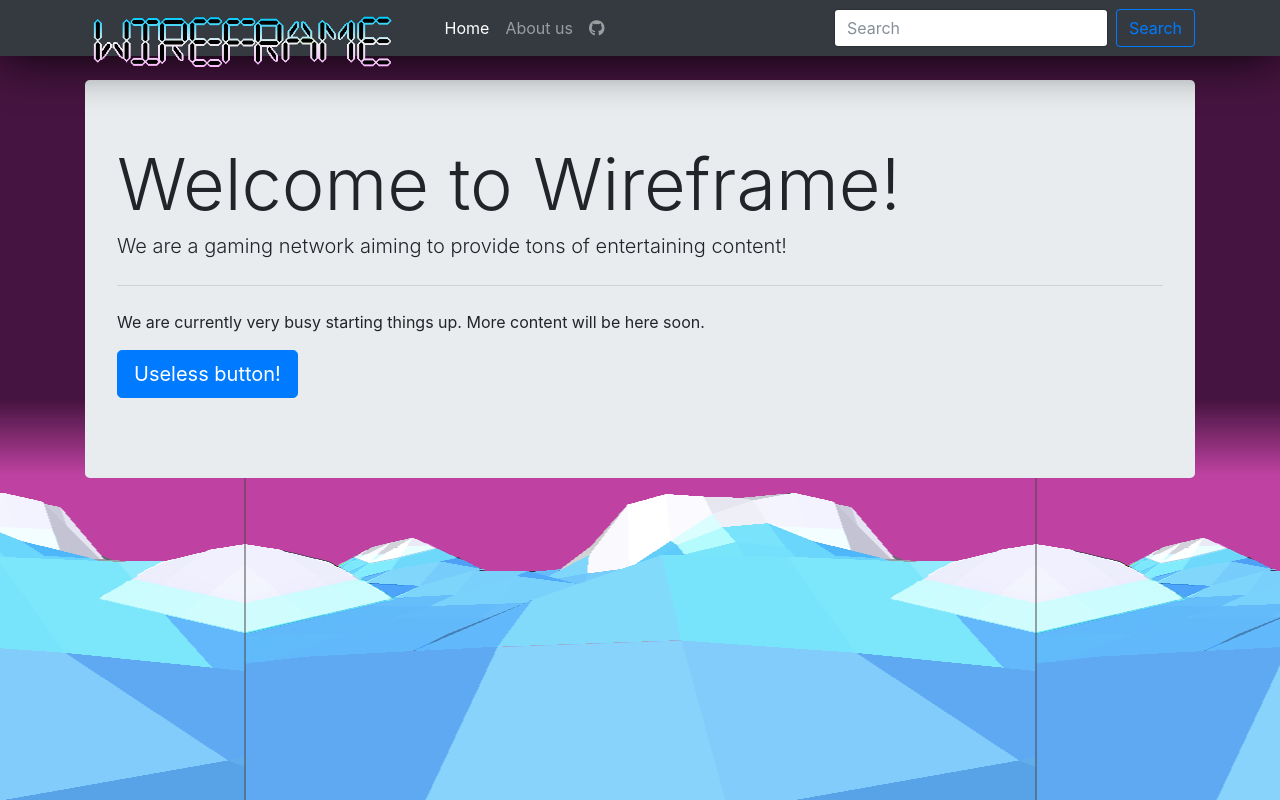
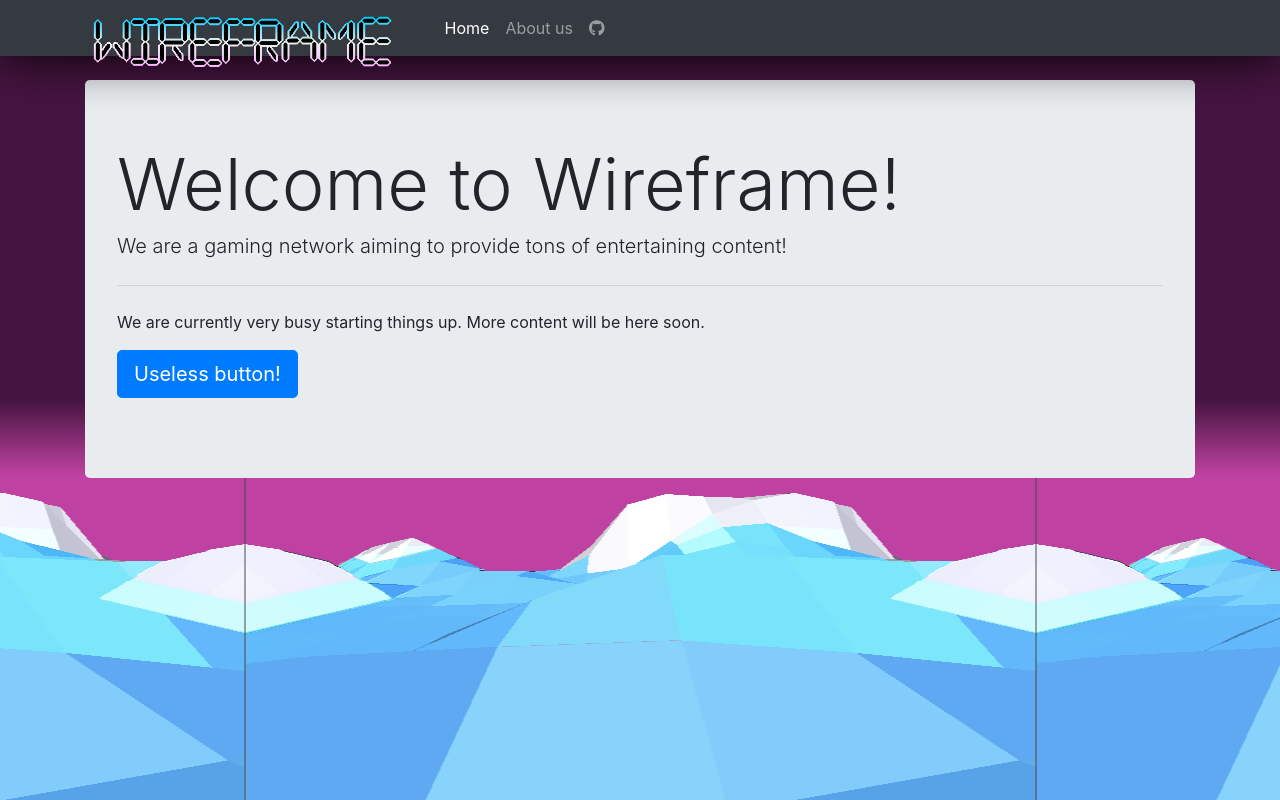
Before and after one commit to Wireframesite/wireframesite.github.io, a plain HTML site: page index.html in a window 1280 px wide. Drawn offline with nearby package versions, Linux system fonts and the light colour scheme.

Commit message:
small ui impovement, removed useless search field

```diff
--- a/index.html
+++ b/index.html
@@ -9,7 +9,7 @@
         <link rel="stylesheet" type="text/css" href="style.css" />
     </head>
     <body>
-        <nav class="navbar navbar-expand-lg navbar-dark bg-dark">
+        <nav class="navbar navbar-expand-md navbar-dark bg-dark">
             <div class="container">
                 <!-- <a class="navbar-brand" href="#">Wireframe</a> -->
                 <a href="#"> <img id="logo" src="img/wflogo.png"> </a>
@@ -29,10 +29,6 @@
                             <a href="https://github.com/Wireframesite/wireframesite.github.io" class="nav-link"><i class="fa fa-github" aria-hidden="true"></i></a>
                         </li>
                     </ul>
-                    <form class="form-inline my-2 my-lg-0">
-                        <input class="form-control mr-sm-2" type="text" placeholder="Search" aria-label="Search">
-                    <button class="btn btn-outline-primary my-2 my-sm-0" type="submit">Search</button>
-                    </form>
                 </div>
             </div>
         </nav>
```
